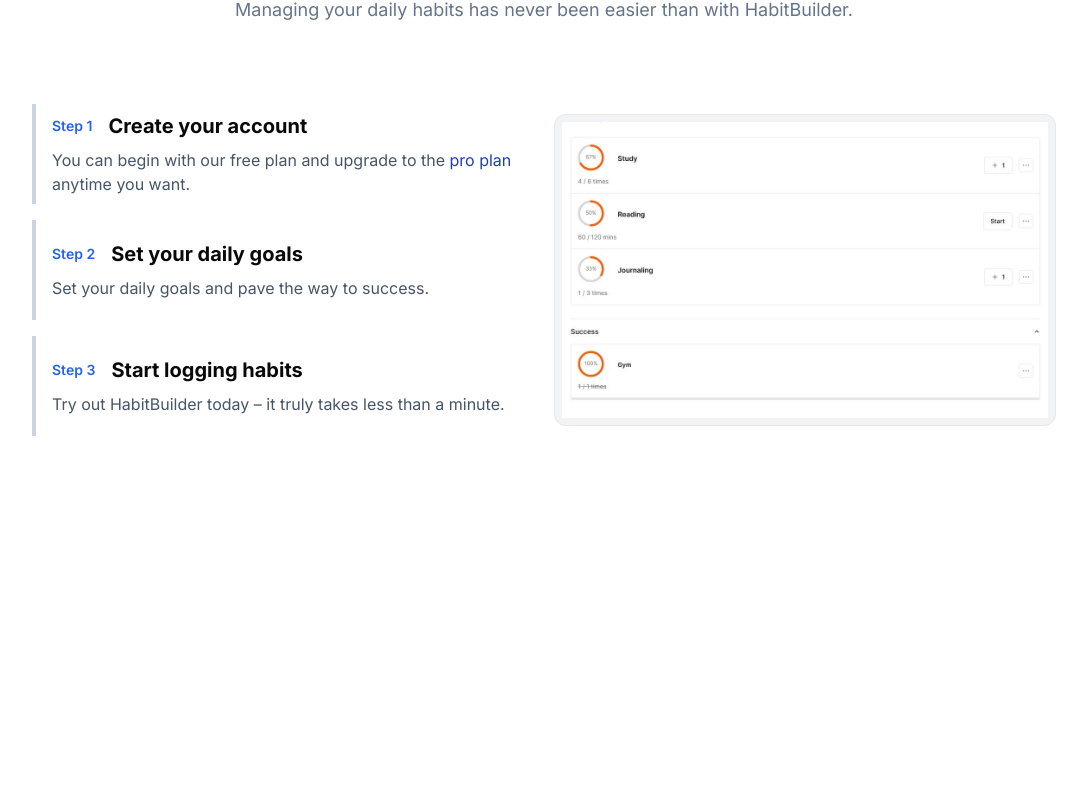
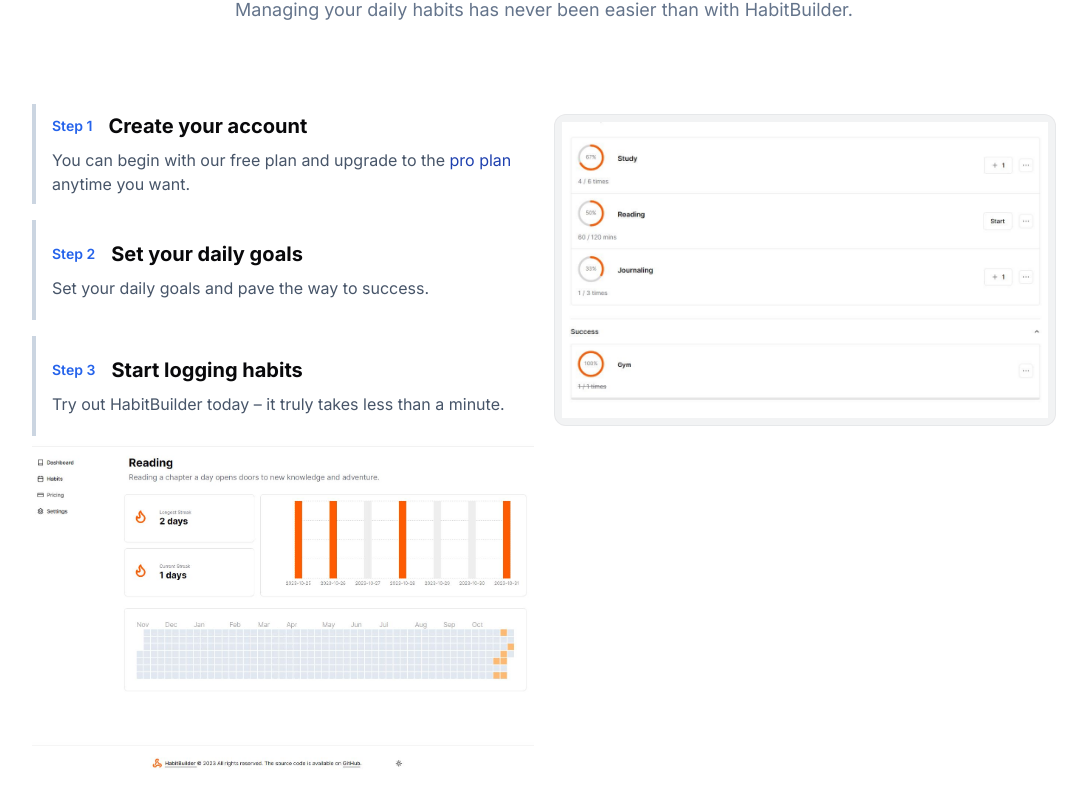
Before and after one commit to BerkinAker/habit-builder, a Next.js app: page / in a window 1280 px wide. Shown: the part 1605-2411 px from the top of the page, without its empty margins (96-1183 px from the left). Before the commit the page ends 2153 px from the top, so only its background shows below. Built offline with nearby package versions, Linux system fonts and the light colour scheme; no server answers.

Commit message:
fix ts error

```diff
--- a/src/app/(dashboard)/dashboard/habits/page.tsx
+++ b/src/app/(dashboard)/dashboard/habits/page.tsx
@@ -60,7 +60,7 @@
                 <AccordionTrigger>Success</AccordionTrigger>
                 <div className="divide-y divide-border border rounded-md">
                   {habits.map((habit) => (
-                    // @ts-expect-error Server Component
+                    // @ts-ignore
                     <HabitSuccess key={habit.id} habitSuccess={habit.habitCurrentValue === habit.habitGoalValue} isSuccessField={true} habit={habit} />
                   ))}
                 </div>
--- /dev/null
+++ b/src/app/(dashboard)/dashboard/settings/page.tsx
@@ -0,0 +1,21 @@
+import DashboardHeader from "@/components/dashboard-header"
+import Shell from "@/components/layout/shell"
+import { authOptions } from "@/lib/auth"
+import { getCurrentUser } from "@/lib/session"
+import { redirect } from "next/navigation"
+
+export default async function SettingsPage() {
+  const user = await getCurrentUser()
+
+  if (!user) {
+    redirect(authOptions?.pages?.signIn || "/signin")
+  }
+
+  return (
+    <Shell>
+      <DashboardHeader text="Handle account and application preferences." heading="Settings">
+
+      </DashboardHeader>
+    </Shell>
+  )
+}
--- a/src/app/layout.tsx
+++ b/src/app/layout.tsx
@@ -19,7 +19,7 @@
   children: React.ReactNode
 }) {
   return (
-    <html lang="en">
+    <html suppressHydrationWarning lang="en">
       <body className={cn(
         "min-h-screen",
         inter.className
--- a/src/app/page.tsx
+++ b/src/app/page.tsx
@@ -119,6 +119,15 @@
             </div>
           </div>
 
+          <div>
+            <Image
+              src="/frontpage-demo-habit2.jpg"
+              width={1359}
+              height={893}
+              quality={100}
+              alt="HabitBuilder log demo"
+            />
+          </div>
         </div>
       </div>
     </>
--- a/src/config/dashboard.ts
+++ b/src/config/dashboard.ts
@@ -34,6 +34,7 @@
       title: "Settings",
       href: "/dashboard/settings",
       icon: "settings",
+      disabled: true,
     },
   ],
 }
```
Also changed, not shown: public/frontpage-demo-habit2.jpg (added).
